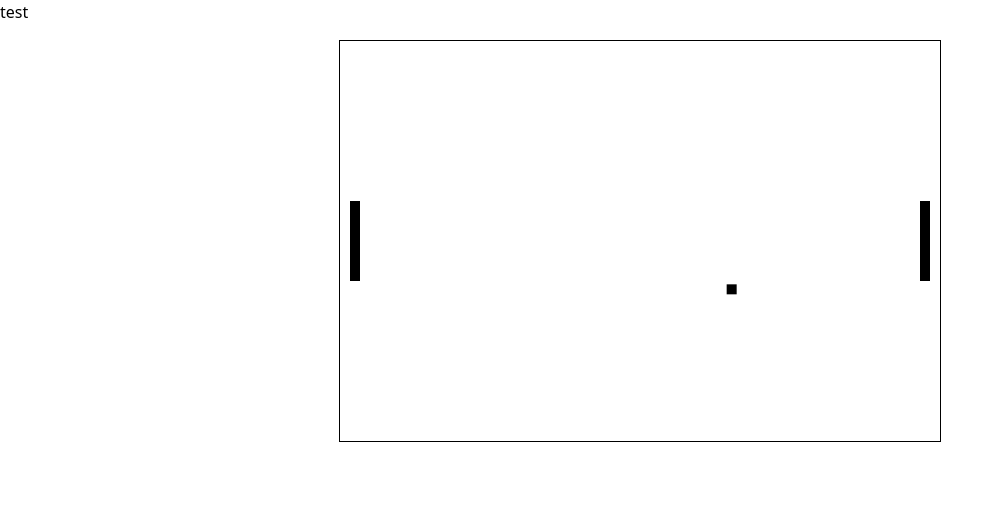
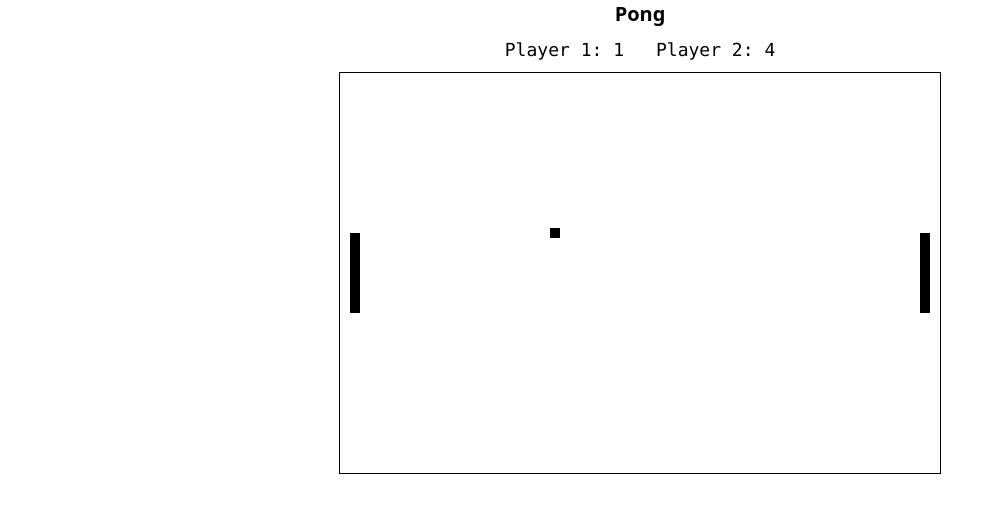
Before and after one commit to TheRealBeaubol/ft_transcendence, a React (Vite) app in the folder frontend/: page /pong in a window 1280 px wide. Shown: the top 512 px of the page, without its empty margins (0-1004 px from the left). Built offline with nearby package versions, Linux system fonts and the light colour scheme.

Commit message:
added score on pong page

```diff
--- a/frontend/src/pages/pong/component/PongGame.tsx
+++ b/frontend/src/pages/pong/component/PongGame.tsx
@@ -2,7 +2,9 @@ import React, { useEffect, useRef, useState } from 'react';
 
 export default function PongGame() {
 	const canvasRef = useRef(null);
-	const [keys, setKeys] = useState({});
+	const [leftScore, setLeftScore] = useState(0);
+	const [rightScore, setRightScore] = useState(0);
+	// const [keys, setKeys] = useState({});
 
 	const paddleHeight = 80;
 	const paddleWidth = 10;
@@ -27,6 +29,18 @@ export default function PongGame() {
 
 		const speed = 200; // pixels per second
 		const paddleSpeed = 300;
+
+		const resetBall = (scoringPlayer: 'left' | 'right') => {
+			if (scoringPlayer === 'left') setLeftScore((s) => s + 1);
+			else setRightScore((s) => s + 1);
+
+			ball.current = {
+				x: canvasWidth / 2,
+				y: canvasHeight / 2,
+				vx: (Math.random() > 0.5 ? 1 : -1) * speed,
+				vy: (Math.random() > 0.5 ? 1 : -1) * speed * 0.5,
+			};
+		};
 
 		const loop = (time: number) => {
 
@@ -64,16 +78,9 @@ export default function PongGame() {
 				ball.current.x = rightPaddle.current.x - 10;
 			}
 
-			// Reset if out
-			if (ball.current.x < 0 || ball.current.x > canvasWidth)
-			{
-				ball.current = {
-					x: canvasWidth / 2,
-					y: canvasHeight / 2,
-					vx: (Math.random() > 0.5 ? 1 : -1) * speed,
-					vy: (Math.random() > 0.5 ? 1 : -1) * speed * 0.5,
-				};
-			}
+			// Score if out
+			if (ball.current.x < 0) resetBall('right');
+			if (ball.current.x > canvasWidth) resetBall('left');
 
 			// Draw
 			context.clearRect(0, 0, canvasWidth, canvasHeight);
@@ -95,8 +102,12 @@ export default function PongGame() {
 
 	return (
 		<div>
-			<h1>test</h1>
-			<div className="flex justify-center mt-4">
+			<h1 className="text-center text-xl font-bold">Pong</h1>
+			<div className="flex justify-center my-2 text-lg font-mono">
+				<span className="mx-4">Player 1: {leftScore}</span>
+				<span className="mx-4">Player 2: {rightScore}</span>
+			</div>
+			<div className="flex justify-center mt-2">
 				<canvas
 					ref={canvasRef}
 					width={600}
```
